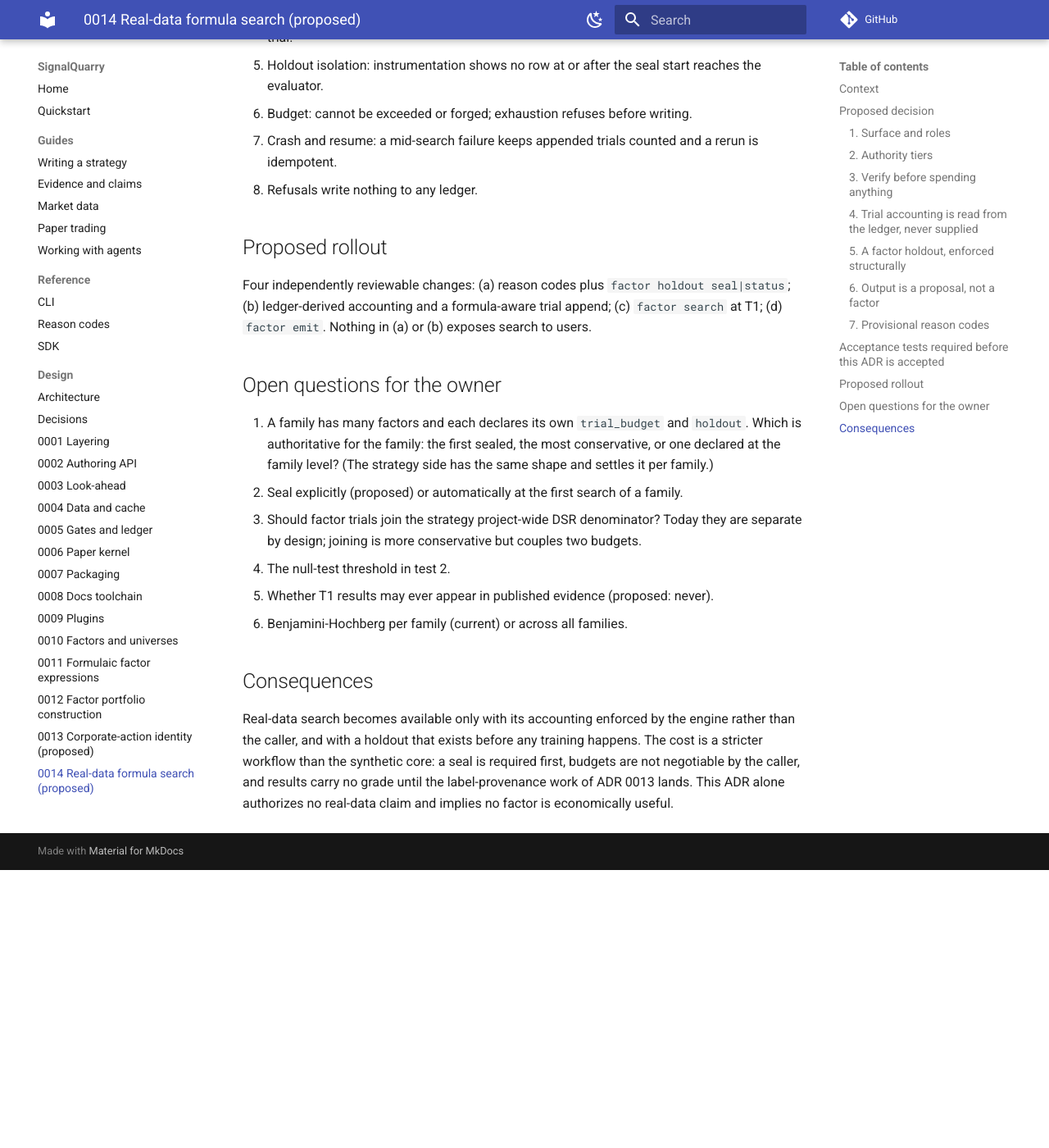
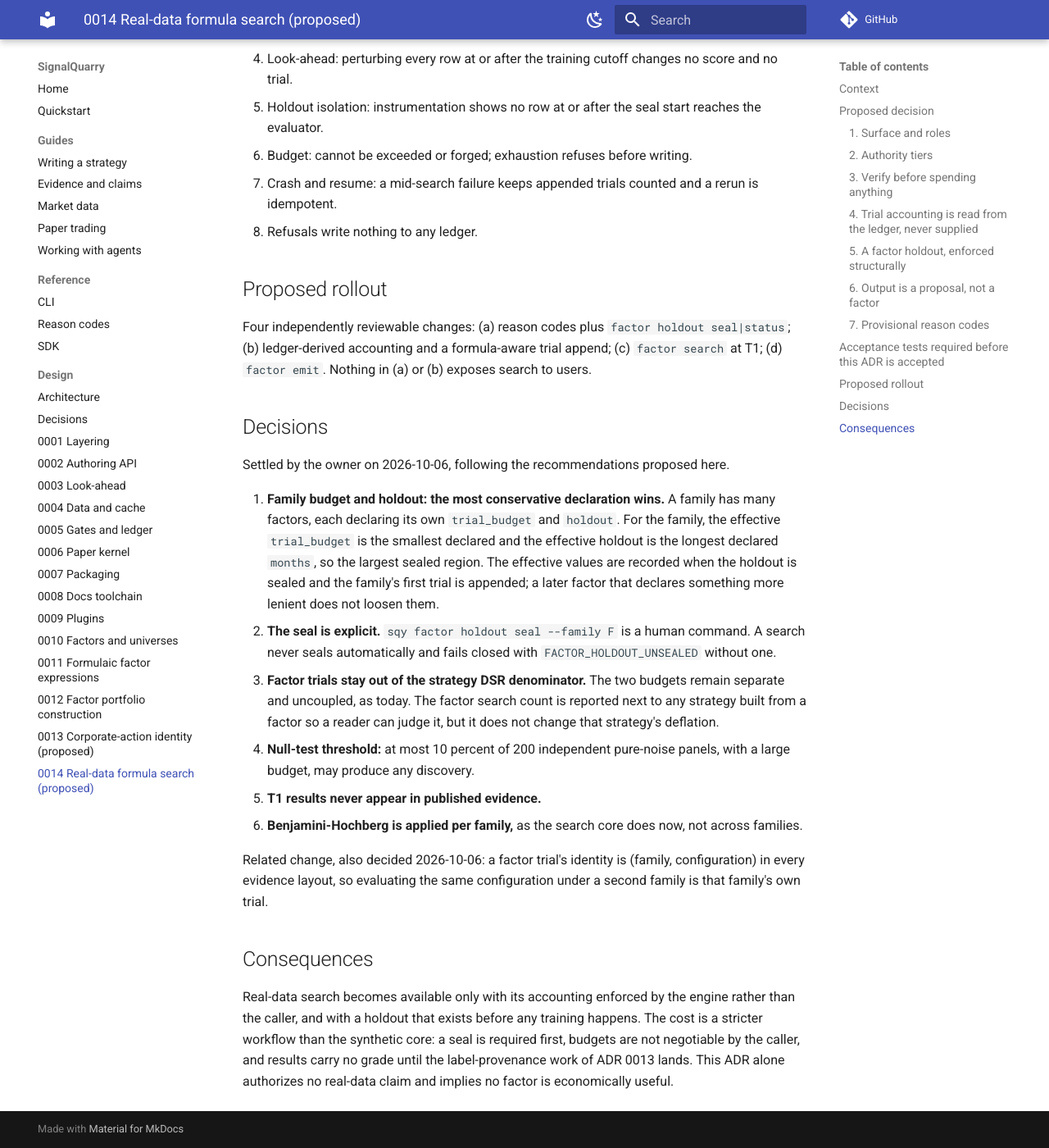
Before and after one commit to specsignal-labs/signalquarry, an MkDocs documentation site: the page built from docs/adr/0014-real-data-formula-search.md, in a window 1280 px wide and 1400 px high, scrolled down 3319 px. Shown: the whole window at 82% size. Built offline with MkDocs 1.6.1 and Material for MkDocs 9.7.7, drawn with Linux system fonts in a browser that asks for light colours; comment, search, counter and statistics services are not loaded; before the commit the page ends 4380 px from its top, so only the background shows below that; some of the changed text lies outside the part shown.

Commit message:
docs(adr): record the owner's decisions on ADR 0014
Most conservative budget and holdout per family; explicit seal; factor trials stay
out of the strategy DSR denominator; 10 percent null threshold over 200 panels;
T1 results never published; Benjamini-Hochberg per family.

Co-Authored-By: Claude Sonnet 5.5 <noreply@anthropic.com>

```diff
--- a/docs/adr/0014-real-data-formula-search.md
+++ b/docs/adr/0014-real-data-formula-search.md
@@ -1,6 +1,7 @@
 # 0014. Real-data formula search and the factor holdout
 
-Status: proposed (2026-10-04)
+Status: proposed (2026-10-04); the six design questions were settled by the owner on 2026-10-06 (see
+"Decisions"). It becomes accepted when the acceptance tests below pass.
 
 ## Context
 
@@ -74,7 +75,8 @@ internal. Each trial's p-value is stored in its metrics so later searches can re
 - Re-running an identical search appends nothing and returns the recorded results, which doubles
   as a determinism check.
 - Factor trials remain separate from the strategy trial counts and budgets, as today. Whether
-  they should also enter the strategy DSR denominator is an open question below.
+  they should also enter the strategy DSR denominator was decided on 2026-10-06: they do not (see
+  Decisions, 3).
 
 ### 5. A factor holdout, enforced structurally
 
@@ -124,17 +126,29 @@ Four independently reviewable changes: (a) reason codes plus `factor holdout sea
 (b) ledger-derived accounting and a formula-aware trial append; (c) `factor search` at T1;
 (d) `factor emit`. Nothing in (a) or (b) exposes search to users.
 
-## Open questions for the owner
+## Decisions
 
-1. A family has many factors and each declares its own `trial_budget` and `holdout`. Which is
-   authoritative for the family: the first sealed, the most conservative, or one declared at the
-   family level? (The strategy side has the same shape and settles it per family.)
-2. Seal explicitly (proposed) or automatically at the first search of a family.
-3. Should factor trials join the strategy project-wide DSR denominator? Today they are separate
-   by design; joining is more conservative but couples two budgets.
-4. The null-test threshold in test 2.
-5. Whether T1 results may ever appear in published evidence (proposed: never).
-6. Benjamini-Hochberg per family (current) or across all families.
+Settled by the owner on 2026-10-06, following the recommendations proposed here.
+
+1. **Family budget and holdout: the most conservative declaration wins.** A family has many
+   factors, each declaring its own `trial_budget` and `holdout`. For the family, the effective
+   `trial_budget` is the smallest declared and the effective holdout is the longest declared
+   `months`, so the largest sealed region. The effective values are recorded when the holdout is
+   sealed and the family's first trial is appended; a later factor that declares something more
+   lenient does not loosen them.
+2. **The seal is explicit.** `sqy factor holdout seal --family F` is a human command. A search
+   never seals automatically and fails closed with `FACTOR_HOLDOUT_UNSEALED` without one.
+3. **Factor trials stay out of the strategy DSR denominator.** The two budgets remain separate
+   and uncoupled, as today. The factor search count is reported next to any strategy built from a
+   factor so a reader can judge it, but it does not change that strategy's deflation.
+4. **Null-test threshold:** at most 10 percent of 200 independent pure-noise panels, with a large
+   budget, may produce any discovery.
+5. **T1 results never appear in published evidence.**
+6. **Benjamini-Hochberg is applied per family,** as the search core does now, not across families.
+
+Related change, also decided 2026-10-06: a factor trial's identity is (family, configuration) in
+every evidence layout, so evaluating the same configuration under a second family is that family's
+own trial.
 
 ## Consequences
 
```
Also changed, not shown: docs/adr/README.md (+1 -1 lines).
